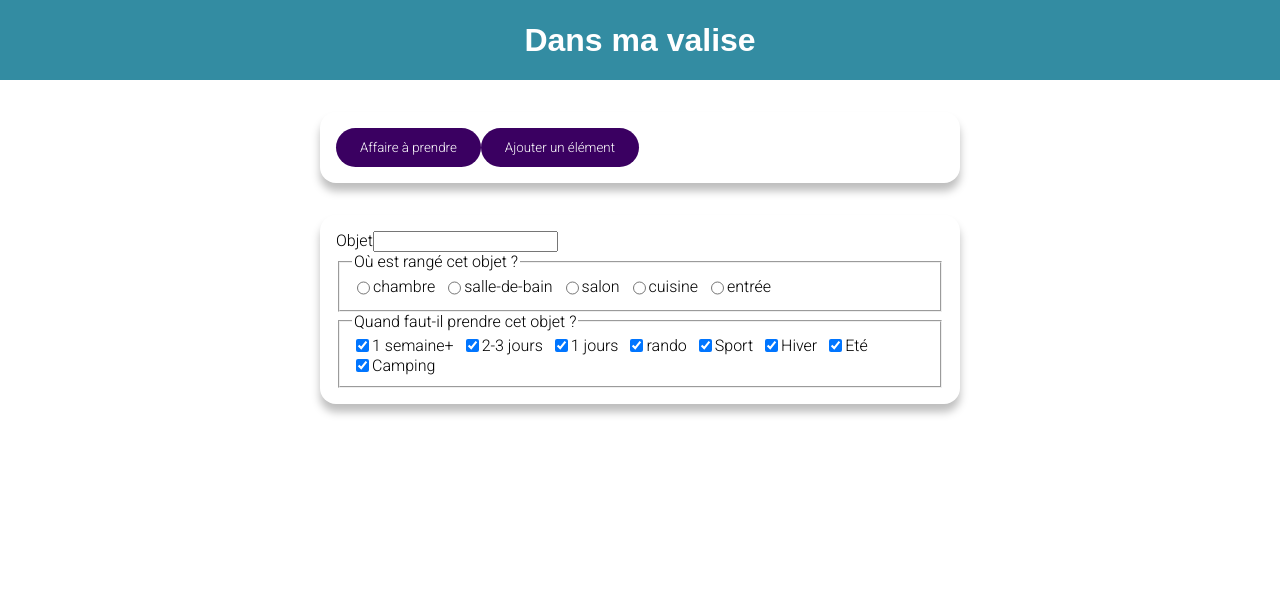
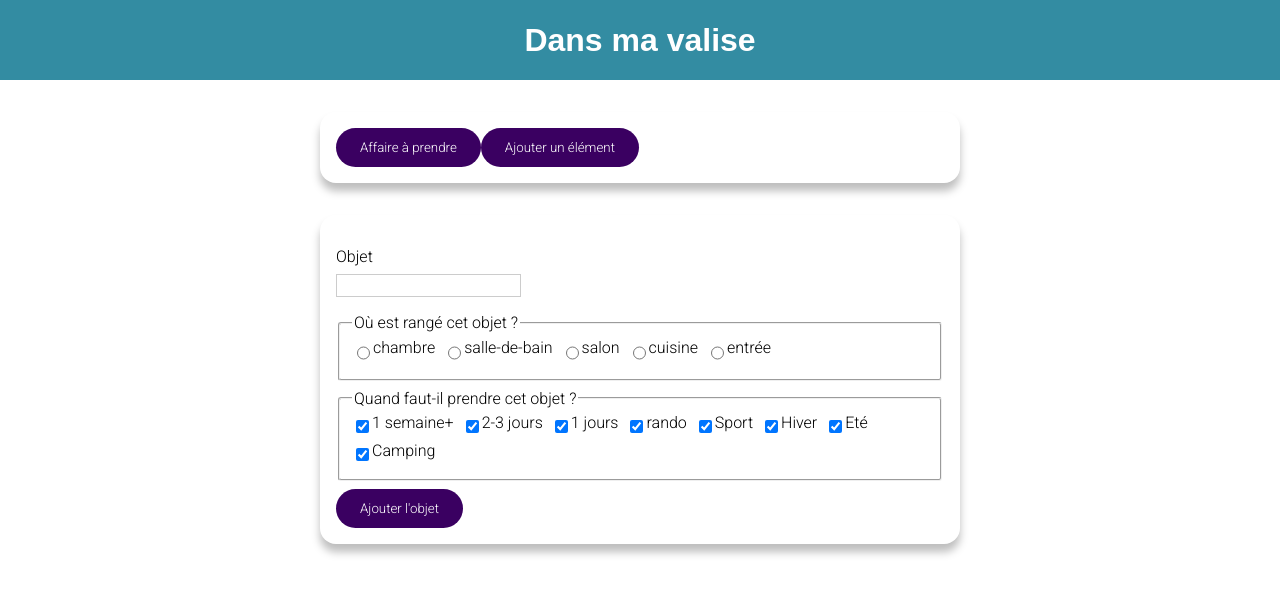
Before and after one commit to Alekiel42/dans-ma-valise, a Vue app in the folder front-valise/: page / in a window 1280 px wide. Both pictures are taken after a click on the button "Ajouter un élément". Shown: the top 594 px of the page. Built offline with nearby package versions, Linux system fonts and the light colour scheme; a web font is replaced by a local one.

Commit message:
improve css form

```diff
--- a/front-valise/src/components/UI/BaseButton.vue
+++ b/front-valise/src/components/UI/BaseButton.vue
@@ -1,12 +1,12 @@
 <template>
-  <button :type="type" :class="mode">
+  <button :class="mode">
     <slot></slot>
   </button>
 </template>
 
 <script>
 export default {
-  props: ["type", "mode"],
+  props: ["mode"],
 };
 </script>
 
--- a/front-valise/src/components/possessions/AddPossession.vue
+++ b/front-valise/src/components/possessions/AddPossession.vue
@@ -21,12 +21,17 @@
           <label :for="tag">{{ tag }}</label>
         </div>
       </fieldset>
+      <div>
+        <base-button type="submit">Ajouter l'objet</base-button>
+      </div>
     </form>
   </base-card>
 </template>
 
 <script>
+import BaseButton from "../UI/BaseButton.vue";
 export default {
+  components: { BaseButton },
   data() {
     return {
       tags: [
@@ -50,4 +55,29 @@ export default {
   display: inline-flex;
   margin-right: 0.5rem;
 }
+
+label {
+  display: block;
+  margin-bottom: 0.5rem;
+}
+
+input {
+  font: inherit;
+  border: 1px solid #ccc;
+}
+
+input:focus,
+textarea:focus {
+  outline: none;
+  border-color: #636363;
+  background-color: #dbdbdb;
+}
+
+fieldset {
+  margin-bottom: 0.5rem;
+  border-radius: 0.2rem;
+}
+.form-control {
+  margin: 1rem 0;
+}
 </style>
```
